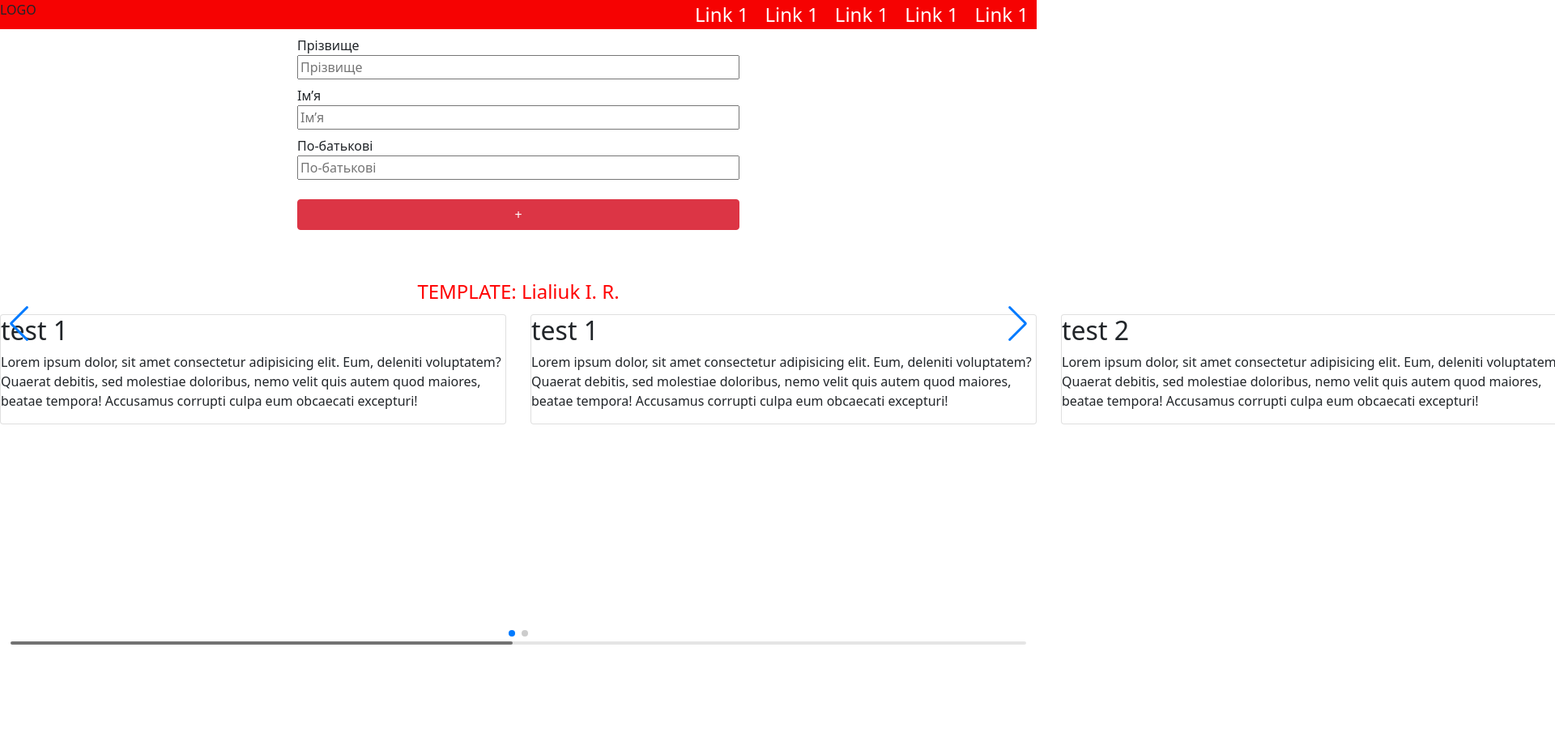
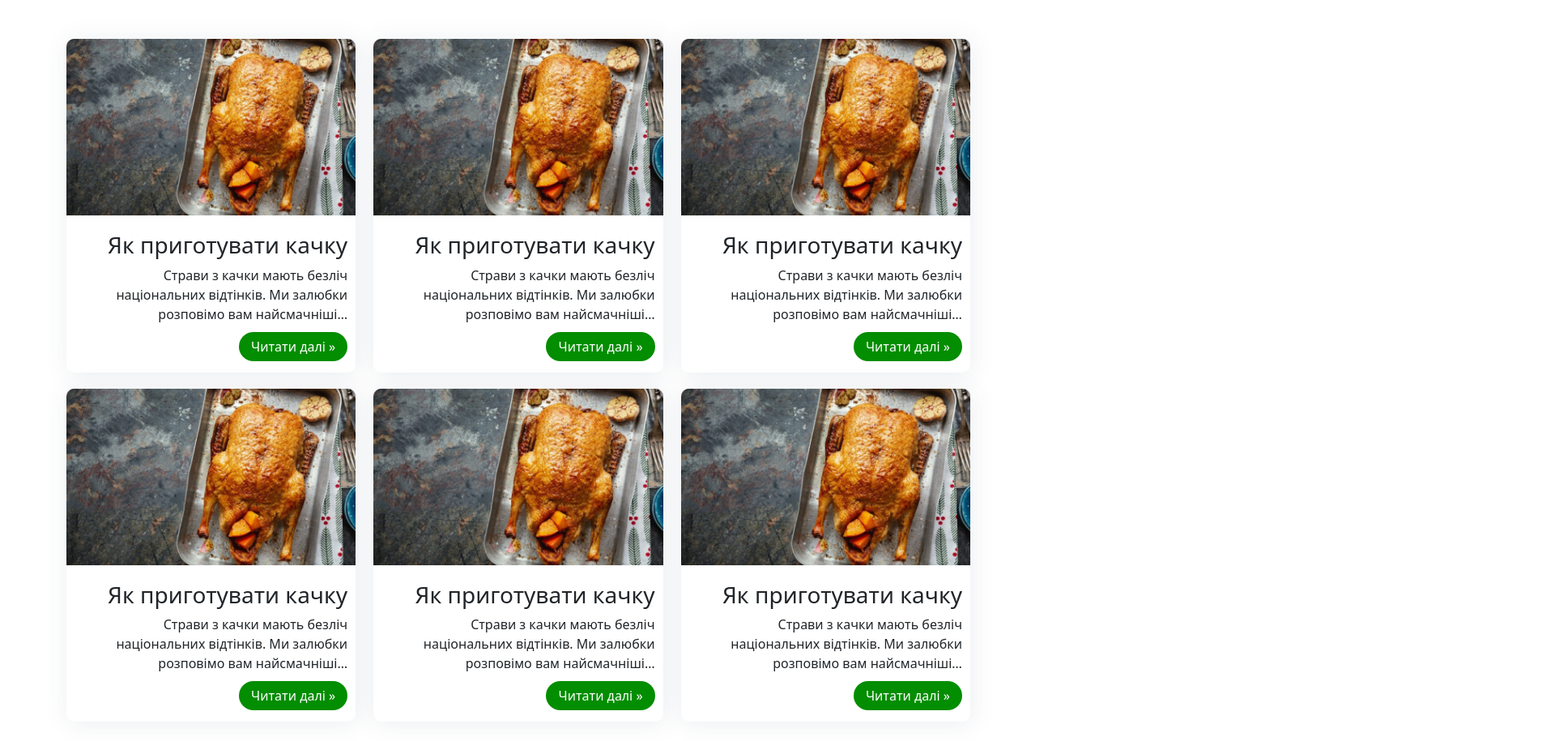
Before and after one commit to casperDev3/vatrushka_cookery, a website built with webpack: page src/index.html in a window 1280 px wide. Shown: the top 915 px of the page at 81% size, 1920 px wide, since content can reach past the window. Before the commit the page ends 800 px from the top, so only its background shows below. Built offline with nearby package versions, Linux system fonts and the light colour scheme.

Commit message:
blogPage

```diff
--- a/src/index.html
+++ b/src/index.html
@@ -11,113 +11,118 @@
         <title>RED Template WebPack 5</title>
     </head>
     <body>
-        <header class="d-flex justify-content-between">
+        <main class="blog">
+            <section class="blog mt-4 mb-4">
+              <div class="container">
 
-            <div class="logo">LOGO</div>
-            <ul class="d-flex">
-                <li><a href="">Link 1</a></li>
-                <li><a href="">Link 1</a></li>
-                <li><a href="">Link 1</a></li>
-                <li><a href="">Link 1</a></li>
-                <li><a href="">Link 1</a></li>
-            </ul>
-        </header>
-
-        <main>
-            <div class="container">
-                <div class="row justify-content-center">
-                    <div class="col-6">
-                        <form action="" class="d-flex flex-column">
-                            <label class="mt-2" for="surname">Прізвище</label>
-                            <input id="surname" name="surname" type="text"
-                                placeholder="Прізвище">
-
-                            <label class="mt-2" for="name">Імʼя</label>
-                            <input id="name" name="name" type="text"
-                                placeholder="Імʼя">
-
-                            <label class="mt-2" for="patronymic">По-батькові</label>
-                            <input id="patronymic" name="patronymic" type="text"
-                                placeholder="По-батькові">
-
-                            <button id="btn" class="btn btn-danger mt-4"
-                                type="submit">+</button>
-                        </form>
+                <div class="row mt-5">
+                  <div class="col-12">
+                    <div
+                      class="blog__cards justify-content-lg-between justify-content-center"
+                    >
+                      <div class="blog__card d-flex flex-column text-end">
+                        <img
+                          class="blog__card_img"
+                          src="./assets/img/zapechena-kurka.png"
+                          alt="zapechena-kurka"
+                        />
+                        <div class="blog__card_content">
+                          <h3 class="blog__card_title">Як приготувати качку</h3>
+                          <p class="blog__card_desc">
+                            Страви з качки мають безліч національних відтінків. Ми залюбки
+                            розповімо вам найсмачніші…
+                          </p>
+                          <a href="/" class="blog__card_btn">Читати далі »</a>
                         </div>
                       </div>
+                      <div class="blog__card d-flex flex-column text-end">
+                        <img
+                          class="blog__card_img"
+                          src="./assets/img/zapechena-kurka.png"
+                          alt="zapechena-kurka"
+                        />
+                        <div class="blog__card_content">
+                          <h3 class="blog__card_title">Як приготувати качку</h3>
+                          <p class="blog__card_desc">
+                            Страви з качки мають безліч національних відтінків. Ми залюбки
+                            розповімо вам найсмачніші…
+                          </p>
+                          <a href="/" class="blog__card_btn">Читати далі »</a>
                         </div>
-            <div class="conatiner mt-5">
-                <div class="row">
-                    <div class="col-12 d-flex justify-content-center">
-                        <div class="output-info">
-                            TEMPLATE: Lialiuk I. R.
+                      </div>
+                      <div class="blog__card d-flex flex-column text-end">
+                        <img
+                          class="blog__card_img"
+                          src="./assets/img/zapechena-kurka.png"
+                          alt="zapechena-kurka"
+                        />
+                        <div class="blog__card_content">
+                          <h3 class="blog__card_title">Як приготувати качку</h3>
+                          <p class="blog__card_desc">
+                            Страви з качки мають безліч національних відтінків. Ми залюбки
+                            розповімо вам найсмачніші…
+                          </p>
+                          <a href="/" class="blog__card_btn">Читати далі »</a>
+                        </div>
+                      </div>
+                      <div class="blog__card d-flex flex-column text-end">
+                        <img
+                          class="blog__card_img"
+                          src="./assets/img/zapechena-kurka.png"
+                          alt="zapechena-kurka"
+                        />
+                        <div class="blog__card_content">
+                          <h3 class="blog__card_title">Як приготувати качку</h3>
+                          <p class="blog__card_desc">
+                            Страви з качки мають безліч національних відтінків. Ми залюбки
+                            розповімо вам найсмачніші…
+                          </p>
+                          <a href="/" class="blog__card_btn">Читати далі »</a>
+                        </div>
+                      </div>
+                      <div class="blog__card d-flex flex-column text-end">
+                        <img
+                          class="blog__card_img"
+                          src="./assets/img/zapechena-kurka.png"
+                          alt="zapechena-kurka"
+                        />
+                        <div class="blog__card_content">
+                          <h3 class="blog__card_title">Як приготувати качку</h3>
+                          <p class="blog__card_desc">
+                            Страви з качки мають безліч національних відтінків. Ми залюбки
+                            розповімо вам найсмачніші…
+                          </p>
+                          <a href="/" class="blog__card_btn">Читати далі »</a>
+                        </div>
+                      </div>
+                      <div class="blog__card d-flex flex-column text-end">
+                        <img
+                          class="blog__card_img"
+                          src="./assets/img/zapechena-kurka.png"
+                          alt="zapechena-kurka"
+                        />
+                        <div class="blog__card_content">
+                          <h3 class="blog__card_title">Як приготувати качку</h3>
+                          <p class="blog__card_desc">
+                            Страви з качки мають безліч національних відтінків. Ми залюбки
+                            розповімо вам найсмачніші…
+                          </p>
+                          <a href="/" class="blog__card_btn">Читати далі »</a>
                         </div>
                       </div>
                     </div>
                   </div>
-            <!-- Slider main container -->
-            <div class="test_slider">
-                <!-- Additional required wrapper -->
-                <div class="swiper-wrapper">
-                    <!-- Slides -->
-                    <div class="swiper-slide">
-                        <div class="card">
-                            <h2>test 1</h2>
-                            <p>Lorem ipsum dolor, sit amet consectetur
-                                adipisicing elit. Eum, deleniti voluptatem?
-                                Quaerat debitis, sed molestiae doloribus, nemo
-                                velit quis autem quod maiores, beatae tempora!
-                                Accusamus corrupti culpa eum obcaecati
-                                excepturi!</p>
                 </div>
-                    </div>
-                    <div class="swiper-slide">
-                        <div class="card">
-                            <h2>test 1</h2>
-                            <p>Lorem ipsum dolor, sit amet consectetur
-                                adipisicing elit. Eum, deleniti voluptatem?
-                                Quaerat debitis, sed molestiae doloribus, nemo
-                                velit quis autem quod maiores, beatae tempora!
-                                Accusamus corrupti culpa eum obcaecati
-                                excepturi!</p>
-                        </div>
-                    </div>
-                    <div class="swiper-slide">
-                        <div class="card">
-                            <h2>test 2</h2>
-                            <p>Lorem ipsum dolor, sit amet consectetur
-                                adipisicing elit. Eum, deleniti voluptatem?
-                                Quaerat debitis, sed molestiae doloribus, nemo
-                                velit quis autem quod maiores, beatae tempora!
-                                Accusamus corrupti culpa eum obcaecati
-                                excepturi!</p>
-                        </div>
-                    </div>
-                    <div class="swiper-slide">
-                        <div class="card">
-                            <h2>test 3</h2>
-                            <p>Lorem ipsum dolor, sit amet consectetur
-                                adipisicing elit. Eum, deleniti voluptatem?
-                                Quaerat debitis, sed molestiae doloribus, nemo
-                                velit quis autem quod maiores, beatae tempora!
-                                Accusamus corrupti culpa eum obcaecati
-                                excepturi!</p>
+                <div class="row">
+                    <div class="col-12">
+                        <div class="blog__pagination">
+
                         </div>
                     </div>
                 </div>
-                <!-- If we need pagination -->
-                <div class="swiper-pagination"></div>
-
-                <!-- If we need navigation buttons -->
-                <div class="swiper-button-prev"></div>
-                <div class="swiper-button-next"></div>
-
-                <!-- If we need scrollbar -->
-                <div class="swiper-scrollbar"></div>
               </div>
+            </section>
           </main>
-
-
         <script
             src="https://cdn.jsdelivr.net/npm/swiper@9/swiper-bundle.min.js"></script>
     </body>
--- a/src/index.scss
+++ b/src/index.scss
@@ -15,3 +15,42 @@
     color: #f00;
     margin: 10px;
 }
+
+.blog__cards {
+    display: flex;
+    gap: 20px;
+    flex-wrap: wrap;
+    justify-content: space-between;
+    .blog__card {
+      width: 32%;
+      background: #ffffff;
+      box-shadow: 2px 2px 30px rgba(61, 77, 110, 0.1);
+      border-radius: 10px;
+
+      &_content {
+        padding: 20px 10px;
+      }
+
+      &_btn {
+        color: #ffffff;
+        text-decoration: none;
+        padding: 7px 15px;
+        background-color: #038d00;
+        border-radius: 30px;
+      }
+
+      transition: 0.3s ease-in-out;
+    &:hover {
+      transition: 0.3s ease-in-out;
+      scale: 103%;
+    }
+
+    @media (max-width: 1200px) {
+      width: 40%;
+    }
+
+    @media (max-width: 991px) {
+      width: 80%;
+    }
+    }
+  }
--- a/src/pages/about.html
+++ b/src/pages/about.html
@@ -1,6 +1 @@
-<link rel="stylesheet" href="styles/main.css">
-<main class="about">
-    <h2>
-        About
-    </h2>
-</main>
+<link rel="stylesheet" href="../style/pages/_about.scss" />
--- a/src/style/pages/_about.scss
+++ b/src/style/pages/_about.scss
@@ -1,3 +1,38 @@
-.about{
-    color: #f00;
-}
+.blog__cards {
+    display: flex;
+    gap: 20px;
+    flex-wrap: wrap;
+    justify-content: space-between;
+    .blog__card {
+      width: 32%;
+      background: #ffffff;
+      box-shadow: 2px 2px 30px rgba(61, 77, 110, 0.1);
+      border-radius: 10px;
+
+      &_content {
+        padding: 20px 10px;
+      }
+
+      &_btn {
+        color: #ffffff;
+        text-decoration: none;
+        padding: 7px 15px;
+        background-color: #038d00;
+        border-radius: 30px;
+      }
+
+      transition: 0.3s ease-in-out;
+    &:hover {
+      transition: 0.3s ease-in-out;
+      scale: 103%;
+    }
+
+    @media (max-width: 1200px) {
+      width: 40%;
+    }
+
+    @media (max-width: 991px) {
+      width: 80%;
+    }
+    }
+  }
```
Also changed, not shown: src/assets/img/zapechena-kurka.png (added). Lines whose indentation alone changed are shown as unchanged.
